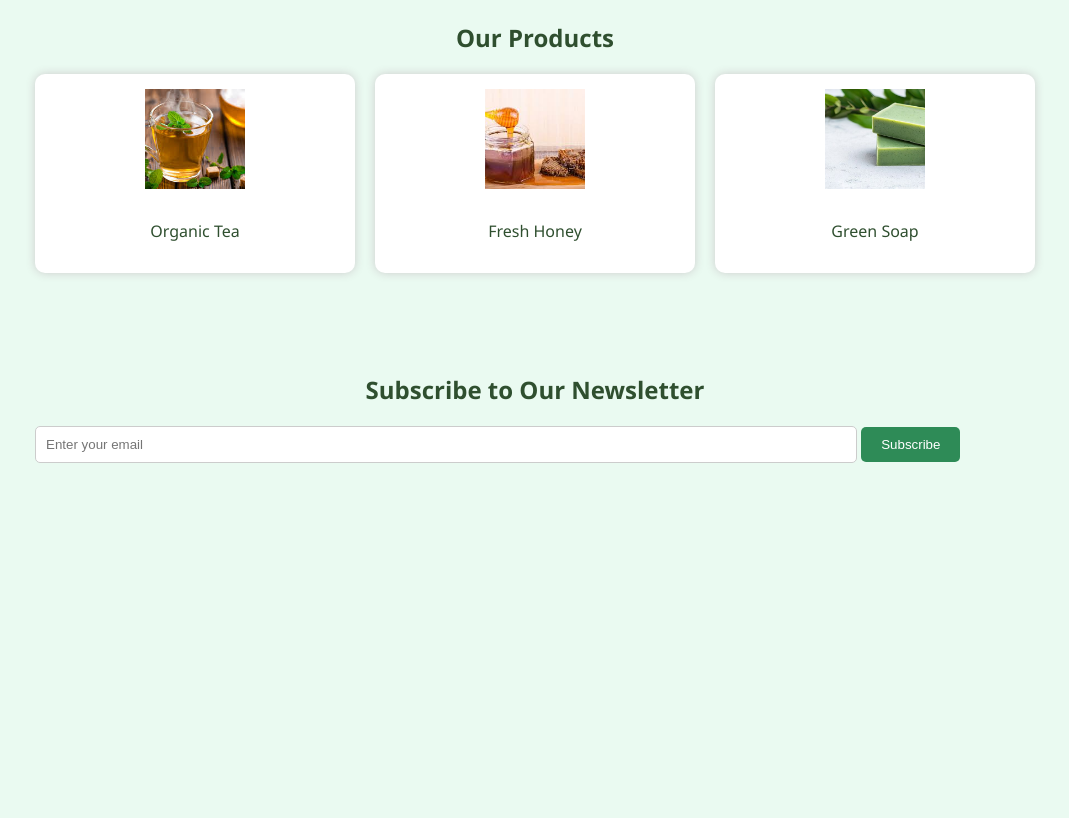
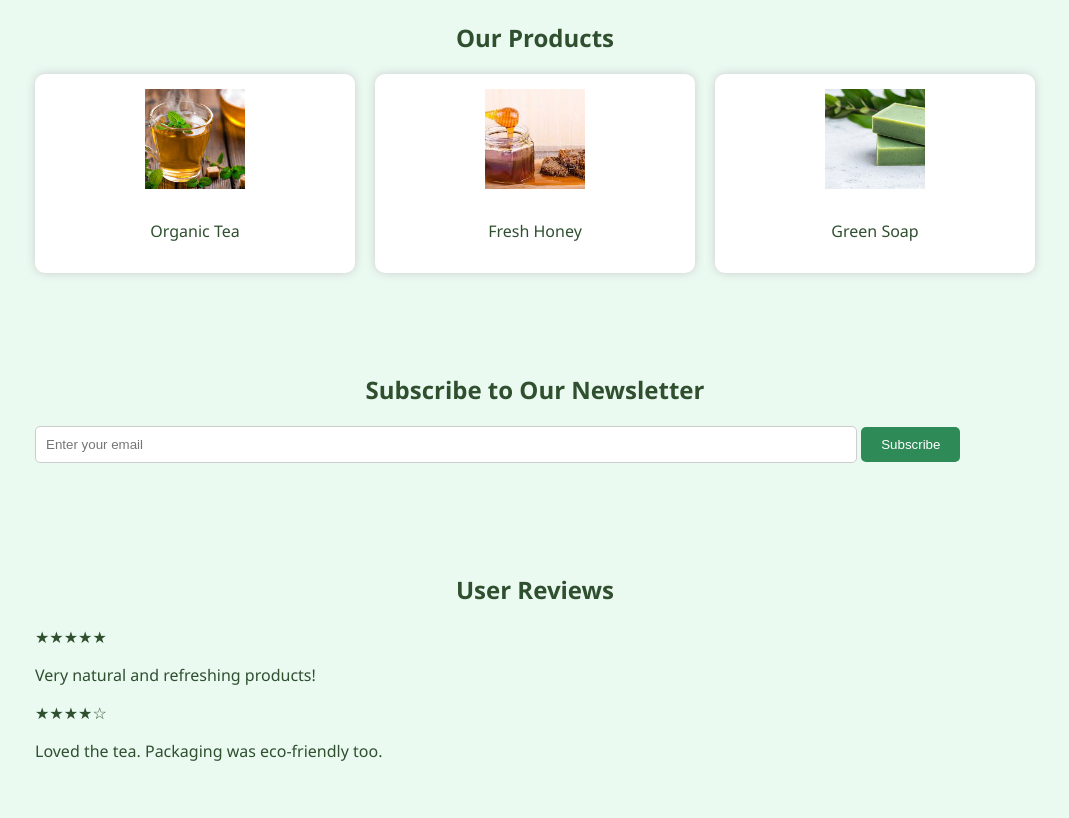
Before and after one commit to tamimislam5635/1number_assingment, a plain HTML site: page index.html in a window 1280 px wide. Shown: the part 429-1247 px from the top of the page, without its empty margins (105-1174 px from the left). Before the commit the page ends 942 px from the top, so only its background shows below. Drawn offline with Linux system fonts and the light colour scheme.

Commit message:
reviwe section is added

```diff
--- a/index.html
+++ b/index.html
@@ -49,7 +49,18 @@
     </form>
   </section>
 
-
+  <!-- User Reviews -->
+  <section class="section reviews">
+    <h2>User Reviews</h2>
+    <div class="review-item">
+      <div class="stars">★★★★★</div>
+      <p>Very natural and refreshing products!</p>
+    </div>
+    <div class="review-item">
+      <div class="stars">★★★★☆</div>
+      <p>Loved the tea. Packaging was eco-friendly too.</p>
+    </div>
+  </section>
 
 </body>
 </html>
```
Also changed, not shown: styles/styles.css (line endings or trailing spaces).
